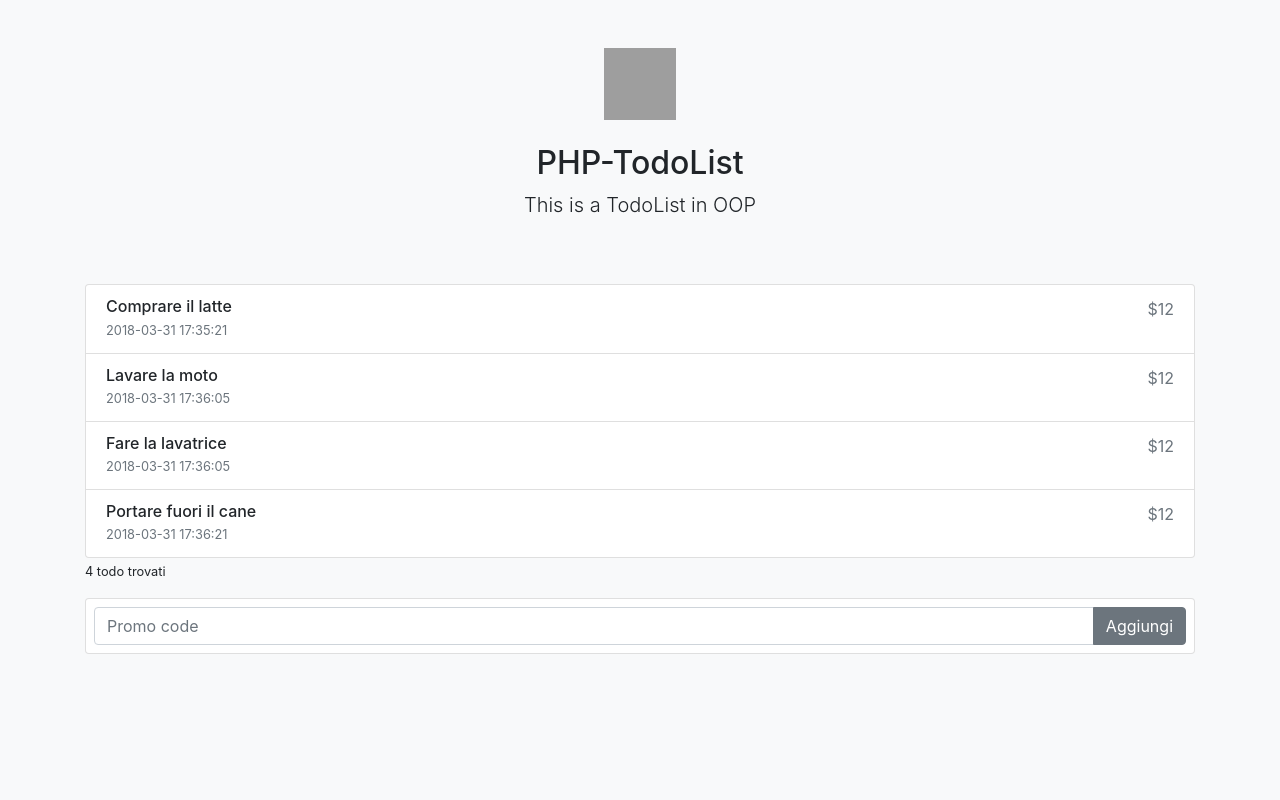
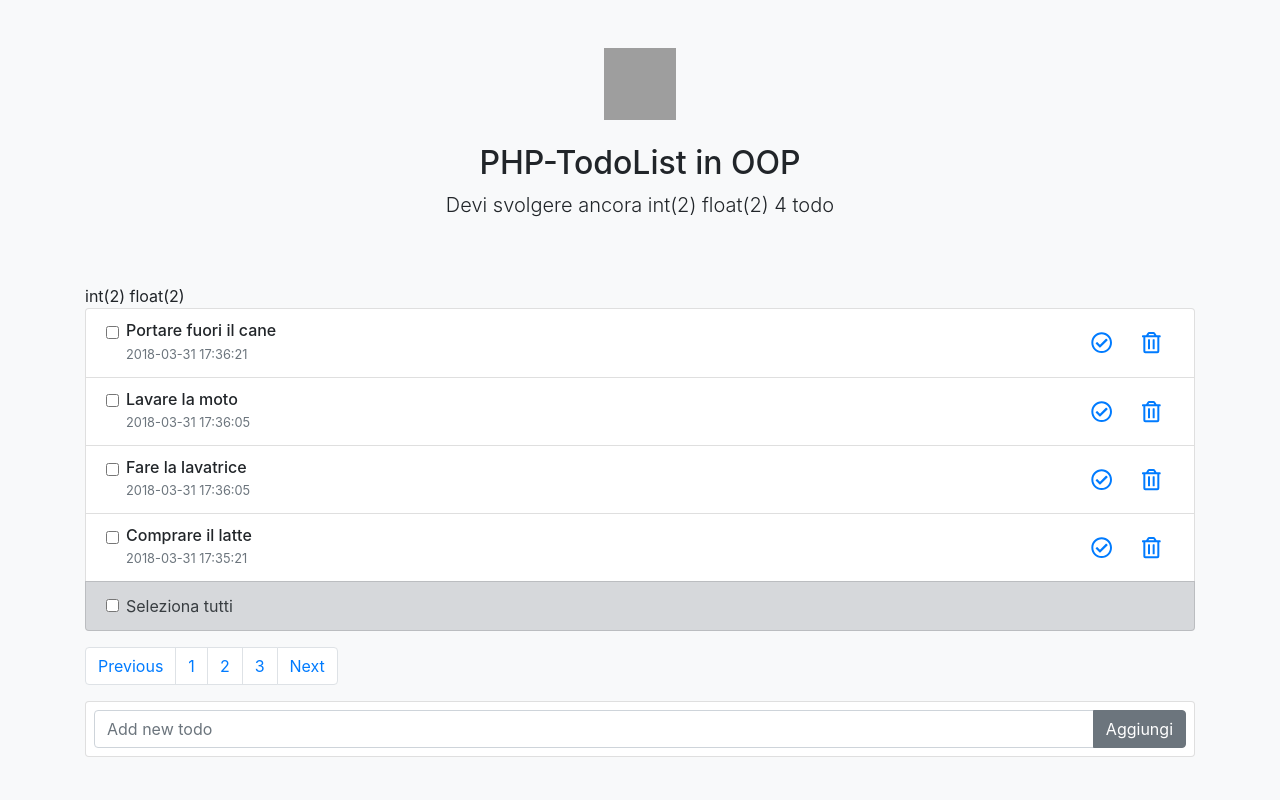
Before and after one commit to nicolagaldiolo/PHP-TodoList, a PHP site: page / in a window 1280 px wide. Run offline with PHP 8.4, Linux system fonts and the light colour scheme; data comes from the database, SQL or seed files in the repository; some libraries are stand-ins or nearby versions; grey boxes are pictures that could not be loaded.

Commit message:
Complete Todolist App V.1

```diff
--- a/Classes/Todo.php
+++ b/Classes/Todo.php
@@ -2,42 +2,170 @@
 class Todo{
 
     private $db;
+    protected $id = null;
+    protected $status = null;
 
     function __construct($DB_CON){
       $this->db = $DB_CON;
     }
 
-    function getAll(){
-      $query = "SELECT id, todo, completed, created FROM todo";
+    public function setId($id){
+      $this->id = $id;
+    }
+
+    public function getId(){
+      return $this->id;
+    }
+
+    public function setStatus($status){
+      $this->status = $status;
+    }
+
+    public function getStatus(){
+      return $this->status;
+    }
+
+    public function getAll(){
+
+      $item_for_page = 2;
+      $pager_count = $filter_page = 0;
+
+      try {
+        $query = "SELECT id, todo, completed, created FROM todo ORDER BY created DESC";
         $stmt = $this->db->prepare($query);
         $stmt->execute();
+        $num_row = $stmt->rowCount();
 
-      $num_row = $stmt->rowCount();
+
+        $pager_count = ceil($num_row / $item_for_page);
+        echo var_dump($item_for_page);
+        echo var_dump($pager_count);
+        /*if(isset($_GET['page'])){
+          $page_current = intval($_GET['page']);
+          $filter_page = $page_current *
+        }
+
+        $query = "SELECT id, todo, completed, created FROM todo ORDER BY created DESC LIMIT {$filter_page}, {$item_for_page}";
+        $stmt = $this->db->prepare($query);
+        $stmt->execute();
+        */
+
 
         // display each returned rows
         $list = "";
         while($result = $stmt->fetch(PDO::FETCH_ASSOC)){
           extract($result);
 
-        $todo = ($completed == 1) ? "<strike>{$todo}</strike>" : $todo;
+          if( $completed == 1) {
+            $todo = "<strike>{$todo}</strike>";
+            $action = "<a class=\"btn btn-link\" href=\"/?id={$id}&std=0\"><i class=\"fas fa-check-circle fa-lg\"></i></a>";
+          }else{
+            $action = "<a class=\"btn btn-link\" href=\"/?id={$id}&std=1\"><i class=\"far fa-check-circle fa-lg\"></i></a>";
+          }
+
 
           $list .= <<<HTML
-          <li class="list-group-item d-flex justify-content-between lh-condensed">
+            <li class="list-group-item d-flex justify-content-between lh-condensed align-items-center">
               <div>
+                <div class="form-check">
+                  <input class="form-check-input checkAllBoxes" type="checkbox" name="checkboxArrTodo[]" value="{$id}">
+                  <label class="form-check-label">
                     <h6 class="my-0">{$todo}</h6>
                     <small class="text-muted">{$created}</small>
+                  </label>
                 </div>
-            <span class="text-muted">$12</span>
+              </div>
+              <div>
+                {$action}
+                <a class="btn btn-link" href="/?id={$id}&delete"><i class="far fa-trash-alt fa-lg"></i></a>
+              </div>
             </li>
 HTML;
         }
 
+        $html = <<<HTML
+          <form method="POST">
+            <ul>
+              {$list}
+              <li class="list-group-item d-flex justify-content-between lh-condensed align-items-center list-group-item-secondary">
+                <div class="form-check">
+                  <input class="form-check-input" type="checkbox" value="" id="selectAllBoxes">
+                  <label class="form-check-label" for="selectAllBoxes">Seleziona tutti</label>
+                </div>
+                <div class="checkAction" style="display:none;">
+                  <button type="submit" class="btn btn-link" name="std" value="1"><i class="fas fa-check-circle fa-lg"></i></button>
+                  <button type="submit" class="btn btn-link" name="std" value="0"><i class="far fa-check-circle fa-lg"></i></button>
+                  <button type="submit" class="btn btn-link" name="delete"><i class="far fa-trash-alt fa-lg"></i></button>
+                </div>
+              </li>
+            </ul>
+          </form>
+HTML;
+
         $data = array(
           'result' => $num_row,
-        'data'   => $list
+          'data'   => $html
         );
 
         return $data;
+
+      }catch(PDOException $e){
+        echo "Error: " . $e->getMessage();
+        exit;
+      }
+    }
+
+    public function addTodo($data){
+      try{
+        $query = "INSERT INTO todo (todo) VALUES(:todo)";
+        $stmt = $this->db->prepare($query);
+        $stmt->bindParam(':todo',$data);
+        $stmt->execute();
+        return true;
+      }catch(PDOException $e){
+        echo "Error: " . $e->getMessage();
+        return false;
+      }
+    }
+
+    public function deleteTodo(){
+      try{
+        if(is_array($this->id)){
+          $query = "DELETE FROM todo WHERE id IN (" . implode(',', $this->id) . ")";
+          $stmt = $this->db->prepare($query);
+          $stmt->execute();
+        }else{
+          $query = "DELETE FROM todo WHERE id = :id";
+          $stmt = $this->db->prepare($query);
+          $stmt->bindParam(':id',$this->id);
+          $stmt->execute();
+        }
+        return true;
+      }catch(PDOException $e){
+        echo "Error: " . $e->getMessage();
+        return false;
+      }
+    }
+
+    public function updateTodo(){
+      try{
+        if(is_array($this->id)){
+          $query = "UPDATE todo SET completed = {$this->status} WHERE id IN (" . implode(',', $this->id) . ")";
+          $stmt = $this->db->prepare($query);
+          $stmt->execute();
+
+        }else{
+          $query = "UPDATE todo SET completed = :status WHERE id = :id";
+          $stmt = $this->db->prepare($query);
+          $stmt->bindParam(':status',$this->status);
+          $stmt->bindParam(':id',$this->id);
+          $stmt->execute();
+        }
+        return true;
+      }catch(PDOException $e){
+        echo "Error: " . $e->getMessage();
+        return false;
+      }
     }
 
 }
--- a/config.php
+++ b/config.php
@@ -18,4 +18,8 @@
 
   $todo = new Todo($db);
 
+  function intvalFunction($i){
+    return intval($i);
+  }
+
 ?>
--- a/index.php
+++ b/index.php
@@ -1,5 +1,38 @@
 <?php
   include 'config.php';
+
+  /* Ricevo via GET il singolo ID da aggiornare */
+  if(isset($_GET['id'])){
+    $todo_id = intval($_GET['id']);
+    $todo->setId($todo_id);
+  }
+
+  if(isset($_GET['delete'])){
+    $todo->deleteTodo();
+  }
+
+  if(isset($_GET['std'])){
+    $todo_status = intval($_GET['std']);
+    $todo->setStatus($todo_status);
+    $todo->updateTodo();
+  }
+
+  /* Ricevo via POST una collezione di ID da aggiornare */
+  if(isset($_POST['checkboxArrTodo'])){
+    $todo_id = array_map('intvalFunction', $_POST['checkboxArrTodo']);
+    $todo->setId($todo_id);
+  }
+
+  if(isset($_POST['std'])){
+    $todo_status = intval($_POST['std']);
+    $todo->setStatus($todo_status);
+    $todo->updateTodo();
+  }
+
+  if(isset($_POST['delete'])){
+    $todo->deleteTodo();
+  }
+
 ?>
 
 
@@ -16,6 +49,8 @@
 
     <!-- Bootstrap core CSS -->
     <link rel="stylesheet" href="https://maxcdn.bootstrapcdn.com/bootstrap/4.0.0/css/bootstrap.min.css" integrity="sha384-Gn5384xqQ1aoWXA+058RXPxPg6fy4IWvTNh0E263XmFcJlSAwiGgFAW/dAiS6JXm" crossorigin="anonymous">
+    <script defer src="https://use.fontawesome.com/releases/v5.0.9/js/all.js" integrity="sha384-8iPTk2s/jMVj81dnzb/iFR2sdA7u06vHJyyLlAd4snFpCl/SnyUjRrbdJsw1pGIl" crossorigin="anonymous"></script>
+    <link rel="stylesheet" href="style.css">
 
   </head>
 
@@ -24,27 +59,36 @@
     <div class="container">
       <div class="py-5 text-center">
         <img class="d-block mx-auto mb-4" src="https://getbootstrap.com/assets/brand/bootstrap-solid.svg" alt="" width="72" height="72">
-        <h2>PHP-TodoList</h2>
-        <p class="lead">This is a TodoList in OOP</p>
+        <h2>PHP-TodoList in OOP</h2>
+        <p class="lead">Devi svolgere ancora <?php echo $todo->getAll()['result']; ?> todo</p>
       </div>
 
       <div class="row">
         <div class="col-md-12 mb-4">
           <div class="mb-3">
-            <ul class="list-group">
-              <?php echo $todo->getAll()['data']; ?>
-            </ul>
-            <small><?php echo $todo->getAll()['result']; ?> todo trovati</small>
+            <?php echo $todo->getAll()['data']; ?>
+          </div>
+          <div class="mb-3">
+            <nav aria-label="Page navigation example">
+              <ul class="pagination">
+                <li class="page-item"><a class="page-link" href="#">Previous</a></li>
+                <li class="page-item"><a class="page-link" href="#">1</a></li>
+                <li class="page-item"><a class="page-link" href="#">2</a></li>
+                <li class="page-item"><a class="page-link" href="#">3</a></li>
+                <li class="page-item"><a class="page-link" href="#">Next</a></li>
+              </ul>
+            </nav>
           </div>
 
-          <form class="card p-2">
+          <form action="add.php" class="card p-2" method="post">
             <div class="input-group">
-              <input type="text" class="form-control" placeholder="Promo code">
+              <input type="text" class="form-control" name="todo" placeholder="Add new todo">
               <div class="input-group-append">
                 <button type="submit" class="btn btn-secondary">Aggiungi</button>
               </div>
             </div>
           </form>
+
         </div>
       </div>
 
@@ -56,5 +100,6 @@
     <script src="https://code.jquery.com/jquery-3.2.1.slim.min.js" integrity="sha384-KJ3o2DKtIkvYIK3UENzmM7KCkRr/rE9/Qpg6aAZGJwFDMVNA/GpGFF93hXpG5KkN" crossorigin="anonymous"></script>
     <script src="https://cdnjs.cloudflare.com/ajax/libs/popper.js/1.12.9/umd/popper.min.js" integrity="sha384-ApNbgh9B+Y1QKtv3Rn7W3mgPxhU9K/ScQsAP7hUibX39j7fakFPskvXusvfa0b4Q" crossorigin="anonymous"></script>
     <script src="https://maxcdn.bootstrapcdn.com/bootstrap/4.0.0/js/bootstrap.min.js" integrity="sha384-JZR6Spejh4U02d8jOt6vLEHfe/JQGiRRSQQxSfFWpi1MquVdAyjUar5+76PVCmYl" crossorigin="anonymous"></script>
+    <script src="script.js"></script>
   </body>
 </html>
--- /dev/null
+++ b/script.js
@@ -0,0 +1,7 @@
+$(document).ready(function(){
+  $('#selectAllBoxes').click(function(){
+      var checkBoxes = $('.checkAllBoxes');
+      checkBoxes.prop("checked", !checkBoxes.prop("checked"));
+      $('.checkAction').toggle();
+  });
+});
--- /dev/null
+++ b/style.css
@@ -0,0 +1,5 @@
+ul{
+  padding: 0;
+  margin: 0;
+  list-style:none;
+}
```
Also changed, not shown: add.php (added, +11 -0 lines). Lines whose indentation alone changed are shown as unchanged.
